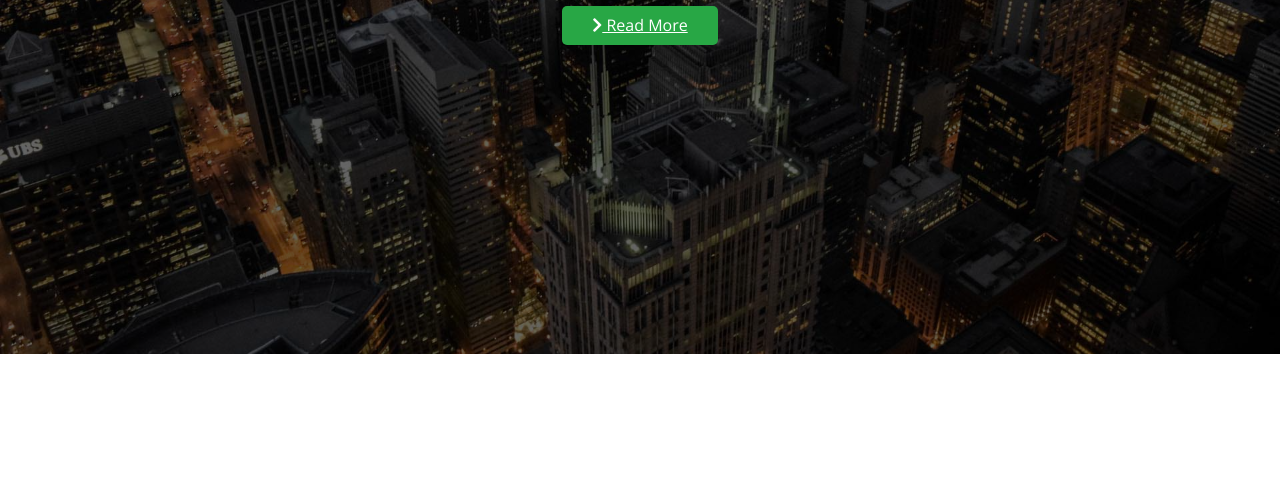
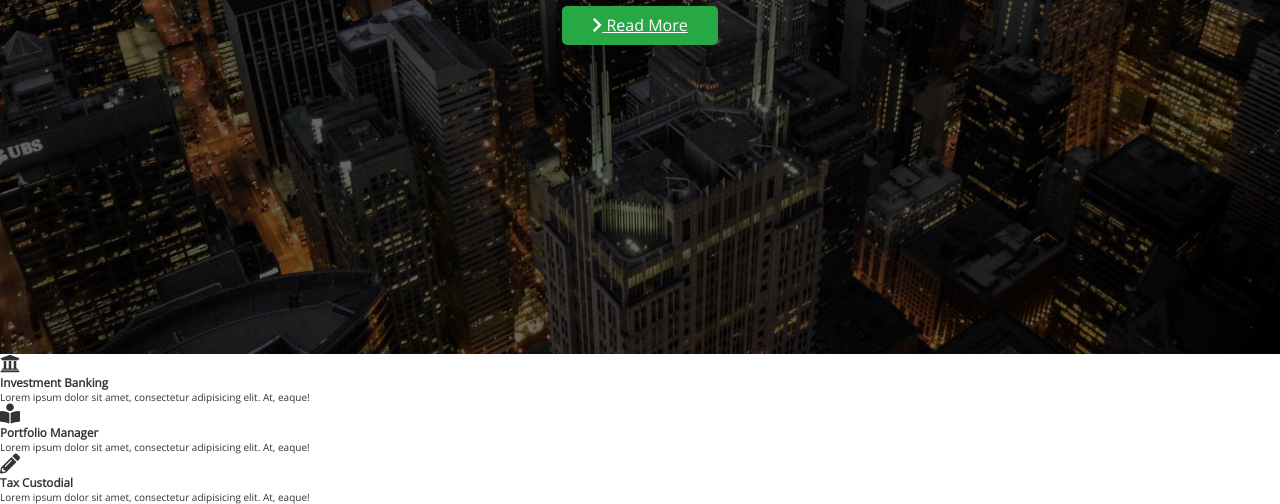
Before and after one commit to Blue-Eyes-FrontEnd-Dragon/EdgeLedger, a website: page docs/index.html in a window 1280 px wide. Shown: the part 446-950 px from the top of the page. Before the commit the page ends 800 px from the top, so only its background shows below. Drawn offline with nearby package versions, Linux system fonts and the light colour scheme.

Commit message:
Add icons html

```diff
--- a/docs/index.html
+++ b/docs/index.html
@@ -15,10 +15,12 @@
     <header class="hero">
 
         <nav id="nav" class="nav">
+
             <h1 class="nav__logo">
                 <span class="text text--logo text--primary"><i class="fas fa-book-open"></i> Edge</span>
                 <span class="text text--logo">Ledger</span>
             </h1>
+
             <ul class="nav__nav-list">
                 <li class="text nav__nav-item"><a href="#home">Home</a></li>
                 <li class="text nav__nav-item"><a href="#home">About</a></li>
@@ -26,14 +28,47 @@
                 <li class="text nav__nav-item"><a href="#home">Blog</a></li>
                 <li class="text nav__nav-item"><a href="#home">Contact</a></li>
             </ul>
+
         </nav>
 
         <div class="hero__content">
+
             <h1 class="text text--header">The Sky Is The Limit</h1>
             <p class="text text--sub-text">We provide world class financial assistance</p>
             <a href="#about" class="text btn btn--primary"><i class="fas fa-chevron-right"></i> Read More</a>
+
         </div>
 
     </header>
+
+    <main>
+        <section id="about" class="icon bg-light">
+
+            <div class="flex-items">
+                <div>
+                    <i class="fas fa-university fa-2x"></i>
+                    <div>
+                        <h3>Investment Banking</h3>
+                        <p>Lorem ipsum dolor sit amet, consectetur adipisicing elit. At, eaque!</p>
+                    </div>
+                </div>
+                <div>
+                    <i class="fas fa-book-reader fa-2x"></i>
+                    <div>
+                        <h3>Portfolio Manager</h3>
+                        <p>Lorem ipsum dolor sit amet, consectetur adipisicing elit. At, eaque!</p>
+                    </div>
+                </div>
+                <div>
+                    <i class="fas fa-pencil-alt fa-2x"></i>
+                    <div>
+                        <h3>Tax Custodial</h3>
+                        <p>Lorem ipsum dolor sit amet, consectetur adipisicing elit. At, eaque!</p>
+                    </div>
+                </div>
+            </div>
+
+        </section>
+    </main>
 </body>
 </html>
```
Also changed, not shown: 1 other file.
